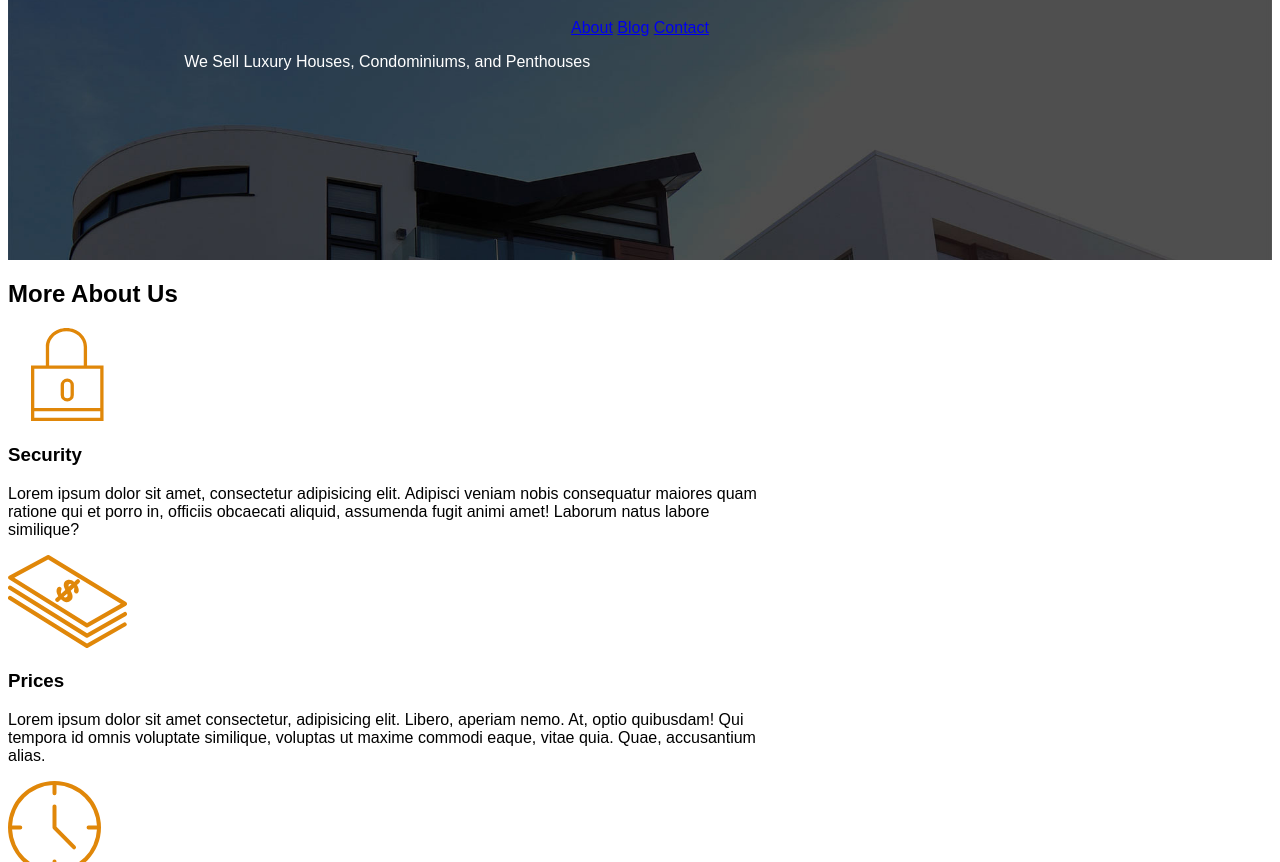
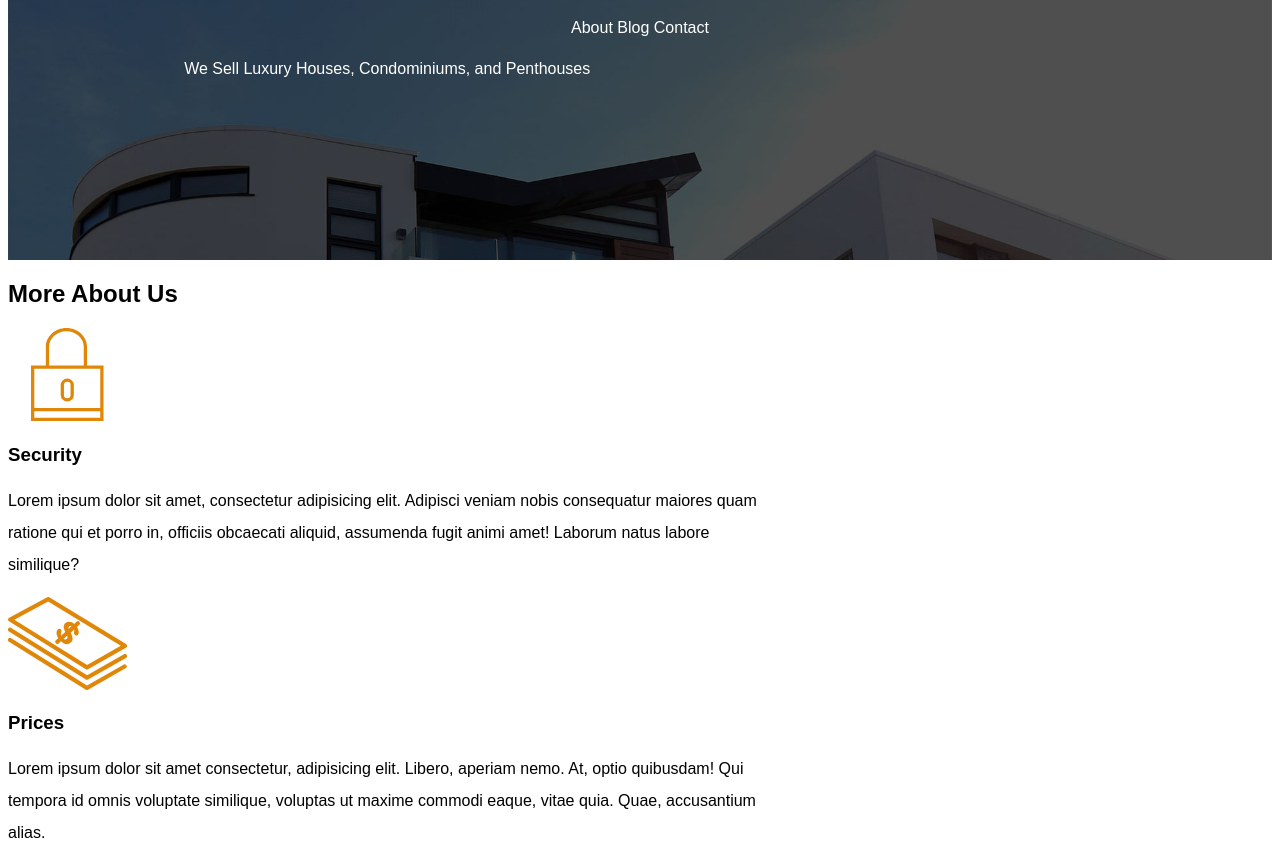
Before and after one commit to millms302/realEstate, a plain HTML site: page index.html in a window 1280 px wide. Shown: the part 61-923 px from the top of the page. Drawn offline with Linux system fonts and the light colour scheme.

Commit message:
realEstate

```diff
--- a/index.html
+++ b/index.html
@@ -13,9 +13,9 @@
         <h1>Real Estate</h1>
 
         <nav>
-            <a href="#">About</a>
-            <a href="#">Blog</a>
-            <a href="#">Contact</a>
+            <a href="btn-about">About</a>
+            <a href="btn-blog">Blog</a>
+            <a href="btn-contact">Contact</a>
         </nav>
 
         <p>We Sell Luxury Houses, Condominiums, and Penthouses</p>
--- a/mystyle.css
+++ b/mystyle.css
@@ -3,16 +3,17 @@ body{
     background-color: white;
 }
 img{
-    max width: 100%;
+    max-width: 100%;
 }
 
 p{
-    line height: 2;
+    line-height: 2;
     flex-wrap: center;
     width: 60%
 }
 
 /*header*/
+
 header{
     background-image: url(./images/header.jpg);
     background-size: cover;
@@ -21,3 +22,17 @@ header{
     height: 300px;
     max-width: 100%;
 }
+
+a{
+    text-decoration: none;
+    color: white;
+}
+/*buttons*/
+
+.nav{
+    display: inline-block;
+    color: white;
+    background-color: none;
+    text-decoration: none;
+
+}
```
